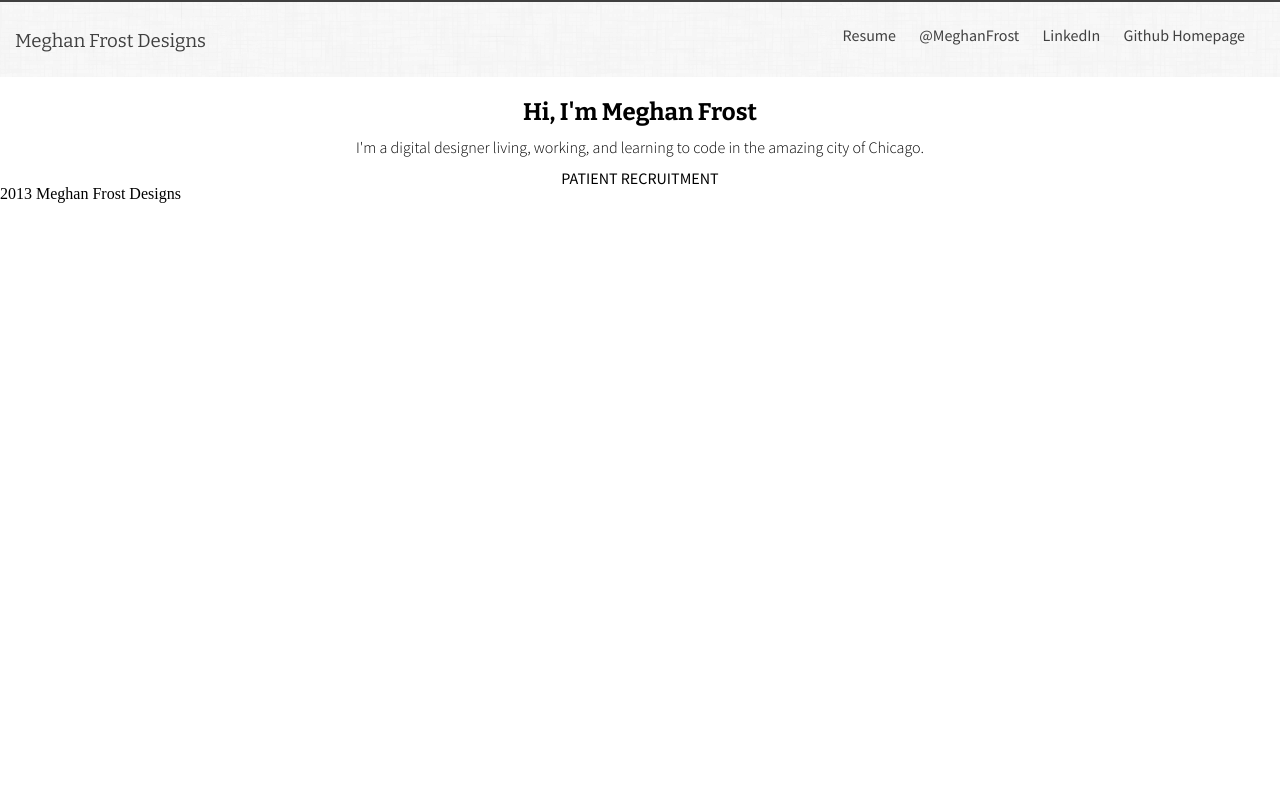
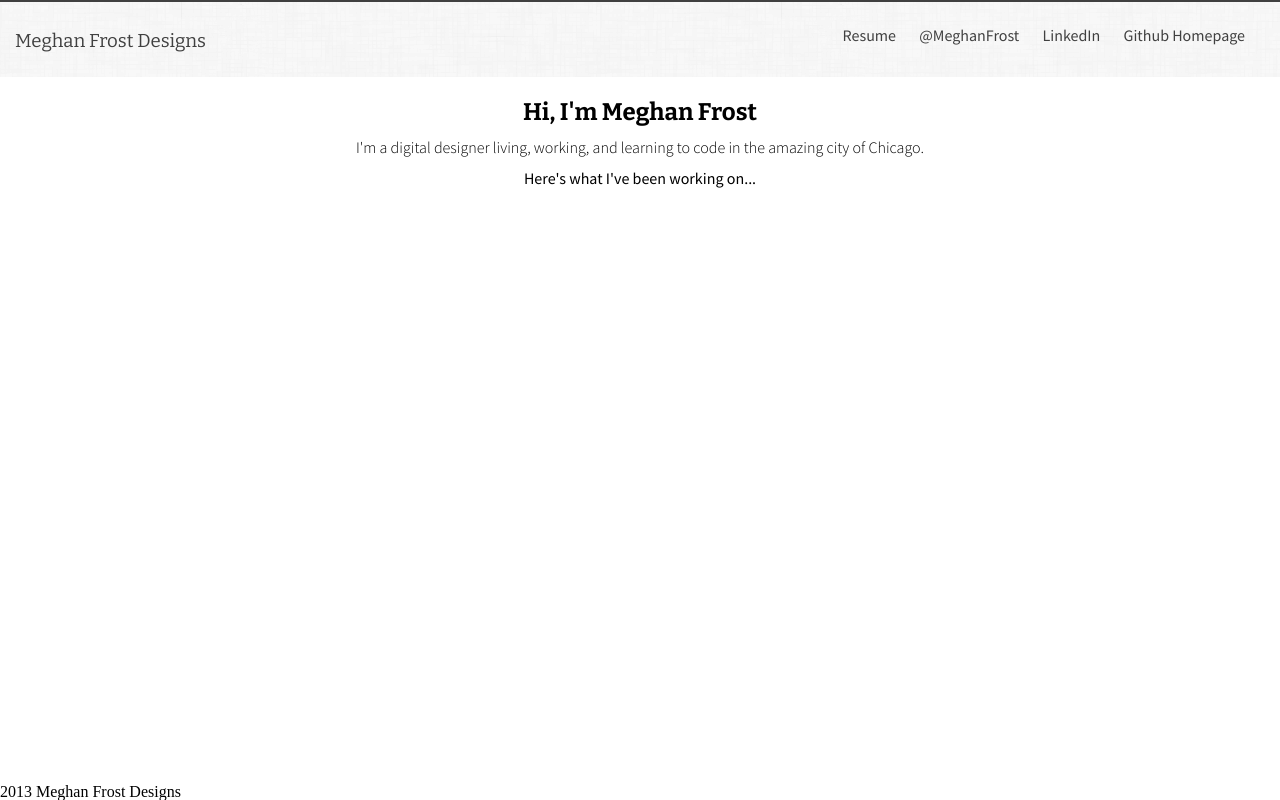
Before and after one commit to frostm/frostm.github.io, a plain HTML site: page New_Portfolio/index.html in a window 1280 px wide. Drawn offline with nearby package versions, Linux system fonts and the light colour scheme.

Commit message:
footer updates

```diff
--- a/New_Portfolio/CSS/style.css
+++ b/New_Portfolio/CSS/style.css
@@ -77,3 +77,11 @@
 
 
 /*footer*/
+
+footer {
+	position: fixed;
+	bottom: 0;
+	left: 0;
+	width: 100%;
+
+}
--- a/New_Portfolio/index.html
+++ b/New_Portfolio/index.html
@@ -24,7 +24,7 @@
 
 
 	<div class='Projects'>
-		<h1>PATIENT RECRUITMENT</h1>
+		<h1>Here's what I've been working on...</h1>
 	</div>
 
 
```
